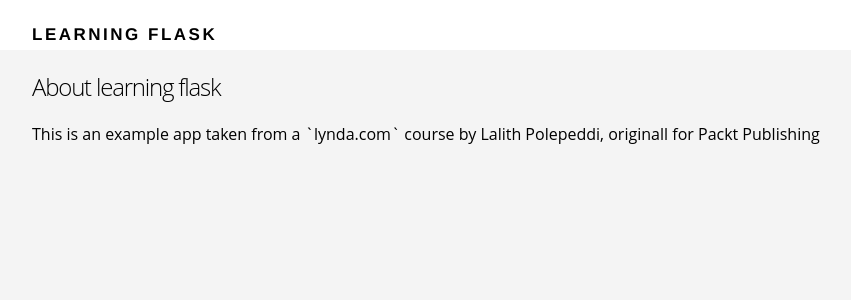
After one commit to ivan-krukov/learning-flask, a Flask app: page /about in a window 1280 px wide. The commit adds this page. Shown: the top 300 px of the page, without its empty margins (108-959 px from the left). Run offline with Flask 2, Linux system fonts and the light colour scheme.

Commit message:
Added about page

```diff
--- a/routes.py
+++ b/routes.py
@@ -6,5 +6,9 @@ app = Flask(__name__)
 def index():
     return render_template('index.html')
 
+@app.route('/about')
+def about():
+    return render_template('about.html')
+
 if __name__ == '__main__':
     app.run(debug=True)
--- /dev/null
+++ b/templates/about.html
@@ -0,0 +1,13 @@
+{% extends "layout.html" %}
+
+{% block content %}
+
+<main class="about-selection">
+  <div class="container">
+    <h2>About learning flask</h2>
+    <p>This is an example app taken from a `lynda.com` course by Lalith Polepeddi, originall for Packt Publishing</p>
+  </div>
+
+</main>
+
+{% endblock %}
--- a/templates/index.html
+++ b/templates/index.html
@@ -8,7 +8,7 @@
     <div class="section-content">
       <h2> Discover places near you.</h2>
         <a href="#" class="btn-primary">Sign up</a>
-        <a href="#" class="btn-secondary">Learn more</a>
+        <a href="{{ url_for('about') }}" class="btn-secondary">Learn more</a>
     </div>
 
     <div class="section-device"><img src="static/img/device.png"></div>
```
